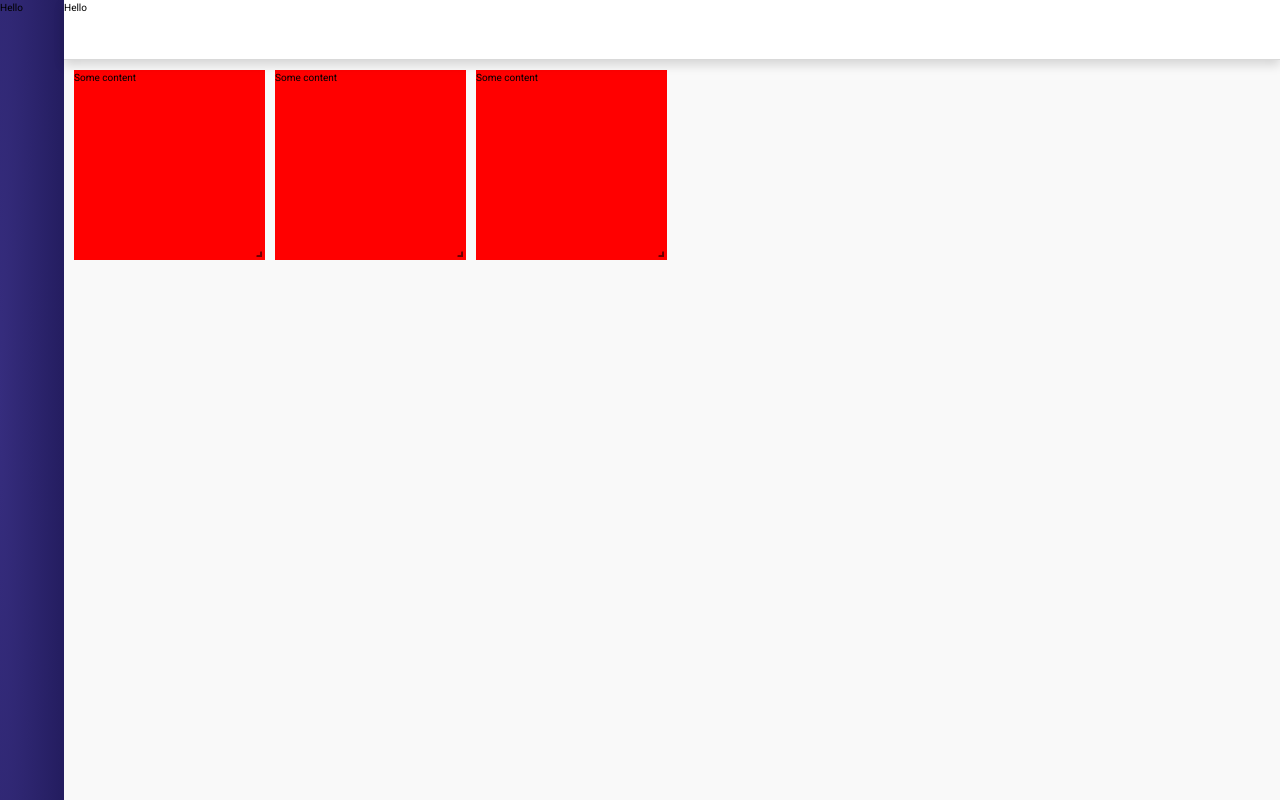
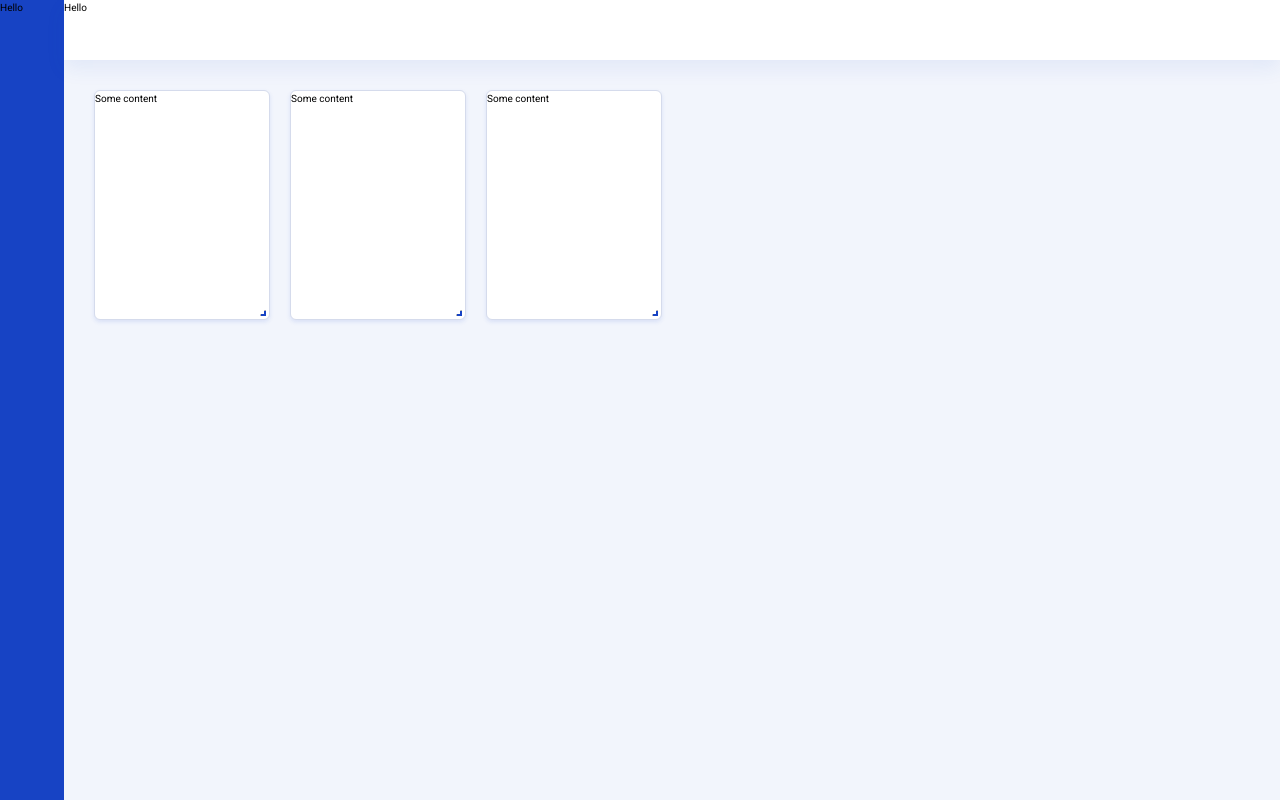
Before and after one commit to sauravgupta2800/frontendtoolkit-frontend, a React (Create React App) app: page / in a window 1280 px wide. Built offline with nearby package versions, Linux system fonts and the light colour scheme.

Commit message:
css changes of drag - n - drop

```diff
--- a/src/Components/UI/DraggableGrid/DraggabbleGrid.js
+++ b/src/Components/UI/DraggableGrid/DraggabbleGrid.js
@@ -21,6 +21,8 @@ const DraggableGrid = () => {
           setLayouts(layouts);
         }}
         rowHeight={30}
+        containerPadding={[30, 30]}
+        margin={[20, 20]}
         style={{ minWidth: "100%" }}
       >
         <div key="a" data-grid={{ x: 0, y: 0, w: 2, h: 5, minW: 1, minH: 5 }}>
--- a/src/assets/styles/abstracts/_variables.scss
+++ b/src/assets/styles/abstracts/_variables.scss
@@ -2,8 +2,22 @@ $base-font-size: 10px;
 $base-font-color: black;
 $base-bg-color: white;
 
+$prime: #1743c4;
+$prime98: #f9fafd;
+$prime97: #f2f5fc;
+$prime93: #e6eaf7;
+$prime88: #d5dbec;
+
+$black: black;
 $dark1: #262626;
 $dark2: #898989;
 $light1: #bec5da;
 $light2: #efefef;
 $light3: #f9f9f9;
+$light100: #ffffff;
+
+/*
+0: normal-hover: box-shadow: 0px 2px 4px rgba(42, 83, 204, 0.2);
+1:  box-shadow: 0px 2px 4px rgba(42, 83, 204, 0.12);
+2: box-shadow: 0px 9px 18px rgba(42, 83, 204, 0.08);
+*/
--- a/src/assets/styles/component/_header.scss
+++ b/src/assets/styles/component/_header.scss
@@ -1,4 +1,6 @@
 .fe-header {
-  box-shadow: 0 0.5rem 1rem rgba(0, 0, 0, 0.15),
-    inset 0 -1px 0 rgba(0, 0, 0, 0.15);
+  //   box-shadow: 0 0.5rem 1rem rgba(0, 0, 0, 0.15),
+  //     inset 0 -1px 0 rgba(0, 0, 0, 0.15);
+  box-shadow: 0px 9px 18px rgba(42, 83, 204, 0.08);
+  //   box-shadow: 0px 2px 4px rgba(42, 83, 204, 0.12);
 }
--- a/src/assets/styles/component/_sidebar.scss
+++ b/src/assets/styles/component/_sidebar.scss
@@ -1,3 +1,3 @@
 .fe-sidebar {
-  background: radial-gradient(100% 170.51% at 0%, #362d7e 0%, #241d60 100%);
+  background: $prime;
 }
--- a/src/assets/styles/override/_draggable-grid.scss
+++ b/src/assets/styles/override/_draggable-grid.scss
@@ -6,7 +6,17 @@
   //     #fcfcff 0%,
   //     #efeee7 100%
   //   );
-  background: $light3;
+  background: $prime97;
+
+  .react-grid-item {
+    background: $light100;
+    box-shadow: 0px 2px 4px rgba(42, 83, 204, 0.12);
+    border: 1px solid $prime88;
+    border-radius: 6px;
+    & > .react-resizable-handle::after {
+      border-color: $prime;
+    }
+  }
 }
 .react-grid-item {
   background: red;
```
